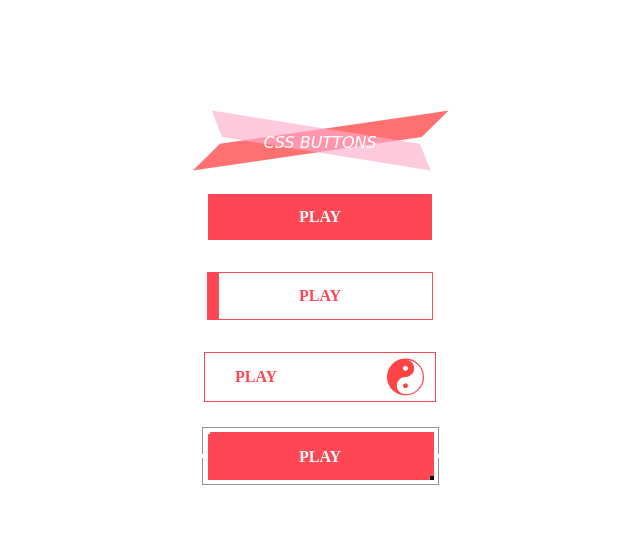
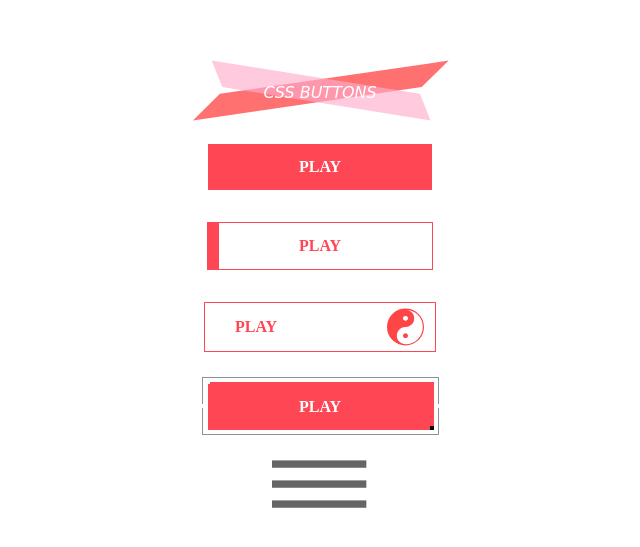
Before and after one commit to jameschris854/simple-css-button-animation, a plain HTML site: page index.html in a window 1280 px wide. Shown: the part 107-654 px from the top of the page, without its empty margins (328-968 px from the left). Drawn offline with Linux system fonts and the light colour scheme.

Commit message:
added options button

```diff
--- a/index.html
+++ b/index.html
@@ -21,6 +21,7 @@
             </div>
           </div>
       </div>
+      <div class="cross-button">      </div>
 
     </div>
   </body>
--- a/style.css
+++ b/style.css
@@ -263,3 +263,64 @@ a{
     background-color: white;
     transition: 0.5s ease-out;
 }
+
+.cross-button{
+  position: relative;
+  width: 100px;
+  height: 100px;
+  background-image: url('./line.svg');
+  background-position: center;
+  background-size: contain;
+  transition: all 0.3s;
+  background-repeat: no-repeat;
+
+}
+.cross-button::after{
+  position: absolute;
+  content: '';
+  top: 20px;
+  left: 0;
+  width: 100%;
+  height: 100%;
+  background-image: url('./line.svg');
+  background-position: center;
+  background-size: contain;
+  transition: all 0.3s;
+  background-repeat: no-repeat;
+  transform-origin: left;
+
+}
+
+.cross-button::before{
+  position: absolute;
+  content: '';
+  top: -20px;
+  left: 0;
+  width: 100%;
+  height: 100%;
+  background-image: url('./line.svg');
+  background-position: center;
+  background-size: contain;
+  transition: all 0.3s;
+  background-repeat: no-repeat;
+  transform-origin: left;
+
+}
+
+.cross-button:hover::before{
+  transform-origin: left;
+  transform: rotate(25deg);
+
+  /* transform: translateY(21px) rotate(25deg); */
+
+}
+.cross-button:hover::after{
+  /* transform: translateY(-21px) rotate(-25deg); */
+  transform: rotate(-25deg);
+
+}
+
+.cross-button:hover{
+  background-repeat: no-repeat;
+  background-position-x: 100px;
+}
```
Also changed, not shown: line.svg (added).
